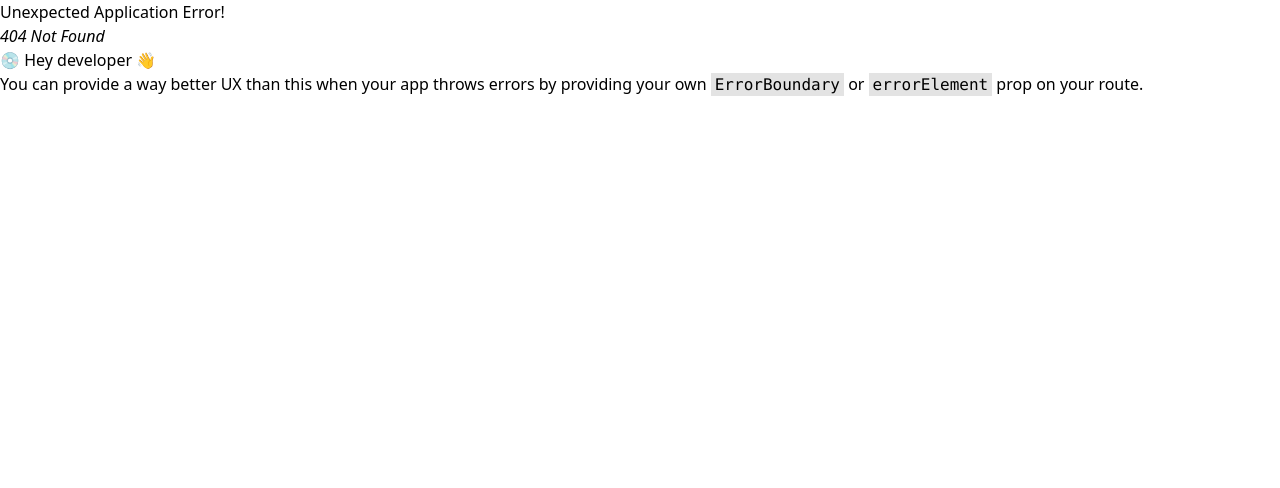
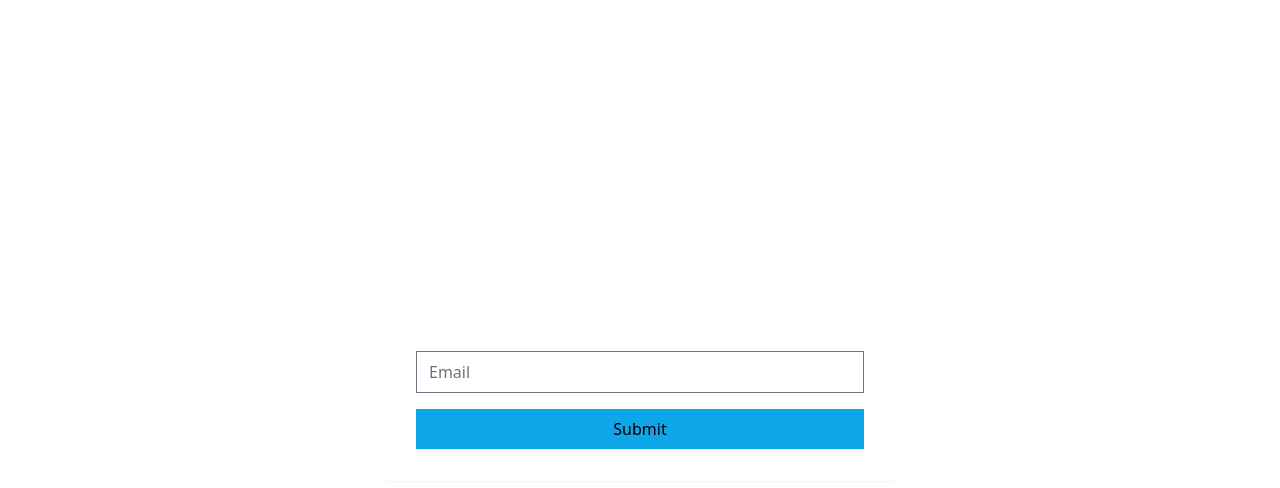
Before and after one commit to agmmtoo/web-cite, a React (Vite) app in the folder web-site-frontend/: page /auth/login in a window 1280 px wide. Before the commit this address had no page. Shown: the top 488 px of the page. Built offline with nearby package versions, Linux system fonts and the light colour scheme.

Commit message:
init magic link login

```diff
--- a/web-site-frontend/src/App.tsx
+++ b/web-site-frontend/src/App.tsx
@@ -1,9 +1,17 @@
+import { useEffect } from 'react'
 import { Outlet } from 'react-router-dom'
 
+import { getNotes } from './api/notes.api'
+
 function App() {
+  useEffect(() => {
+    getNotes().then((res) => {
+      console.log(res)
+    })
+  }, [])
   return (
     <>
-      <div>App</div>
+      <div></div>
       <Outlet />
     </>
   )
--- /dev/null
+++ b/web-site-frontend/src/api/auth.api.ts
@@ -0,0 +1,13 @@
+import supabase from './supabase.api'
+
+type params = {
+    email: string,
+}
+
+export async function signInWithOtp({ email }: params) {
+    const { data, error } = await supabase.auth.signInWithOtp({
+        email,
+    })
+
+    return { data, error }
+}
--- /dev/null
+++ b/web-site-frontend/src/api/notes.api.ts
@@ -0,0 +1,6 @@
+import sb from './supabase.api'
+
+export const getNotes = async () => {
+  const notes = await sb.from('notes').select()
+  return notes
+}
--- /dev/null
+++ b/web-site-frontend/src/api/supabase.api.ts
@@ -0,0 +1,9 @@
+import { createClient } from '@supabase/supabase-js'
+
+// config
+import { SB_URL, SB_ANON_KEY } from '../constants/supabase.constants'
+
+// Create a single supabase client for interacting with database
+const supabase = createClient(SB_URL, SB_ANON_KEY)
+
+export default supabase
--- /dev/null
+++ b/web-site-frontend/src/constants/supabase.constants.ts
@@ -0,0 +1,3 @@
+export const SB_ANON_KEY = "eyJhbGciOiJIUzI1NiIsInR5cCI6IkpXVCJ9.eyJpc3MiOiJzdXBhYmFzZSIsInJlZiI6Imdla2VxcGJhY3B1dHFmaXNicGNmIiwicm9sZSI6ImFub24iLCJpYXQiOjE2NzQxMjAyNjgsImV4cCI6MTk4OTY5NjI2OH0.JWSfZpi9tTZkx2_Q6wzAbMy9vtQsGKaWTVLDloQ86Vc"
+
+export const SB_URL = "https://gekeqpbacputqfisbpcf.supabase.co"
--- /dev/null
+++ b/web-site-frontend/src/pages/NotFound.tsx
@@ -0,0 +1,9 @@
+function NotFound() {
+  return (
+    <div className='grid place-items-center w-full h-screen'>
+      <div className='text-4xl font-bold text-gray-800'>404 - Not Found</div>
+    </div>
+  )
+}
+
+export default NotFound
--- /dev/null
+++ b/web-site-frontend/src/pages/auth/Login.tsx
@@ -0,0 +1,39 @@
+import { useState } from 'react'
+import { Formik, Form, Field, ErrorMessage } from 'formik'
+import * as Yup from 'yup'
+
+import { signInWithOtp } from '../../api/auth.api'
+
+export default function Login() {
+  return (
+    <div className='grid place-items-center w-screen h-screen'>
+      <div className='w-4/5 max-w-lg p-8 bg-white rounded shadow-sm focus-within:shadow'>
+        {/* <h1 className='text-2xl font-semibold text-center'>Login</h1> */}
+        <Formik
+          initialValues={{ email: '' }}
+          validationSchema={Yup.object({
+            email: Yup.string().email('Invalid email address').required('Required'),
+          })}
+          onSubmit={async ({ email }, { setSubmitting }) => {
+            setSubmitting(true)
+            const { error } = await signInWithOtp({ email })
+            if (error) {
+              console.log(error)
+            }
+            setSubmitting(false)
+          }}
+        >
+          {({ isSubmitting }) => (
+            <Form className='flex flex-col gap-4'>
+              <Field type='email' name='email' placeholder='Email' />
+              <ErrorMessage name='email' component='div' />
+              <button type='submit' disabled={isSubmitting} className='p-2 bg-sky-500'>
+                Submit
+              </button>
+            </Form>
+          )}
+        </Formik>
+      </div>
+    </div>
+  )
+}
--- /dev/null
+++ b/web-site-frontend/src/pages/auth/Register.tsx
@@ -0,0 +1,9 @@
+function Register() {
+    return (
+      <div>
+        <h1>Register</h1>
+      </div>
+    )
+  }
+
+  export default Register
--- a/web-site-frontend/src/router.tsx
+++ b/web-site-frontend/src/router.tsx
@@ -1,7 +1,10 @@
 import { createBrowserRouter } from 'react-router-dom'
 
 import App from './App'
+import Login from './pages/auth/Login'
+import Register from './pages/auth/Register'
 import About from './pages/About'
+import NotFound from './pages/NotFound'
 
 export const router = createBrowserRouter([
   {
@@ -13,5 +16,19 @@ export const router = createBrowserRouter([
         element: <About />,
       },
     ],
+    errorElement: <NotFound />,
+  },
+  {
+    path: '/auth',
+    children: [
+      {
+        path: 'login',
+        element: <Login />,
+      },
+      {
+        path: 'register',
+        element: <Register />,
+      },
+    ],
   },
 ])
--- a/web-site-frontend/tailwind.config.cjs
+++ b/web-site-frontend/tailwind.config.cjs
@@ -7,5 +7,7 @@ module.exports = {
   theme: {
     extend: {},
   },
-  plugins: [],
+  plugins: [
+    require('@tailwindcss/forms'),
+  ],
 }
```
Also changed, not shown: web-site-frontend/package.json (+6 -2 lines), 2 other files (tests, documents, lock files or other folders).
